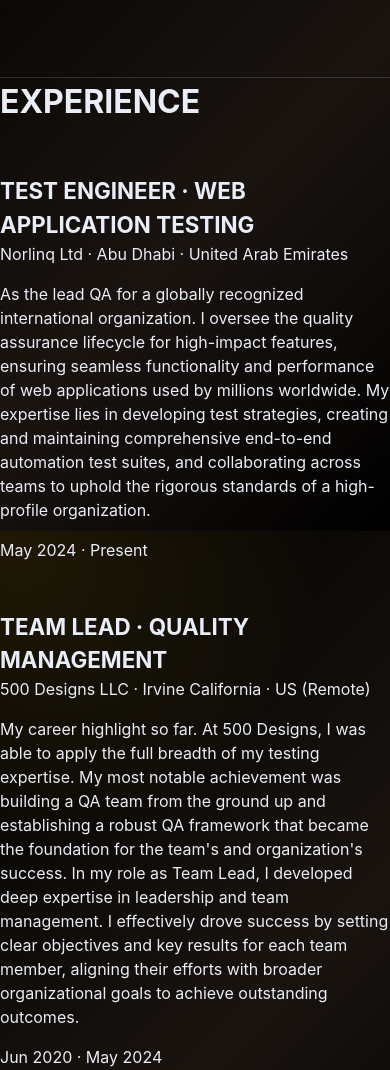
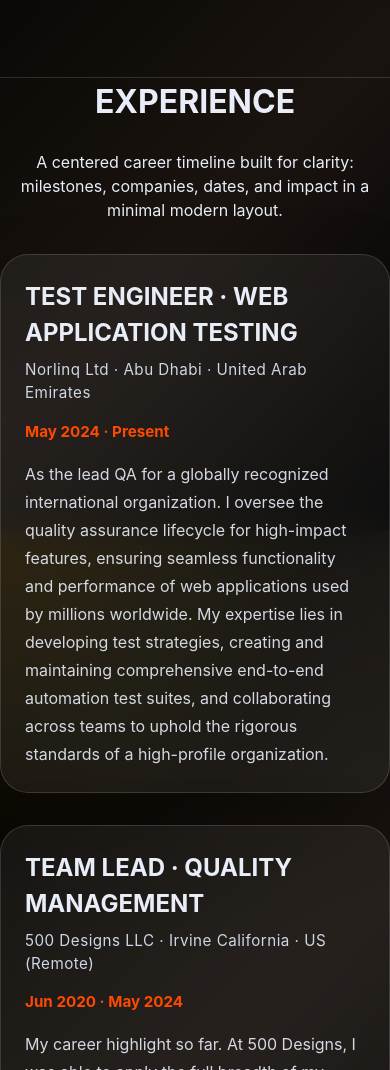
Before and after one commit to jvwilliam/jvwilliam.github.io, a website: page index.html in a window 390 px wide. Shown: the part 2845-3915 px from the top of the page. Drawn offline with Linux system fonts and the light colour scheme; a web font is replaced by a local one.

Commit message:
redesign experience section with vertical timeline concept

```diff
--- a/css/styles.css
+++ b/css/styles.css
@@ -458,6 +458,187 @@ p {
   }
 }
 
+.timeline-intro {
+  margin-bottom: 2rem;
+  text-align: center;
+}
+
+.timeline {
+  position: relative;
+  margin: 0;
+  padding: 0;
+}
+
+.timeline::before {
+  content: '';
+  position: absolute;
+  top: 0;
+  left: 50%;
+  transform: translateX(-50%);
+  width: 2px;
+  height: 100%;
+  background: rgba(233, 237, 248, 0.18);
+}
+
+.timeline-item {
+  position: relative;
+  display: flex;
+  width: 100%;
+  margin-bottom: 3rem;
+}
+
+.timeline-item.left {
+  justify-content: flex-end;
+}
+
+.timeline-item.right {
+  justify-content: flex-start;
+}
+
+.timeline-item:last-child {
+  margin-bottom: 0;
+}
+
+.timeline-marker {
+  position: absolute;
+  top: 1rem;
+  left: 50%;
+  transform: translateX(-50%);
+  width: 1.25rem;
+  height: 1.25rem;
+  display: grid;
+  place-items: center;
+}
+
+.timeline-marker::before {
+  content: '';
+  width: 0.75rem;
+  height: 0.75rem;
+  border-radius: 50%;
+  background: var(--accent-color);
+  box-shadow: 0 0 0 6px rgba(254, 74, 0, 0.16);
+}
+
+.timeline-content {
+  position: relative;
+  width: min(46rem, calc(50% - 4.5rem));
+  padding: 1.8rem 2rem;
+  border-radius: 1.75rem;
+  border: 1px solid rgba(255, 255, 255, 0.14);
+  background: rgba(255, 255, 255, 0.06);
+  backdrop-filter: blur(18px);
+  box-shadow: 0 30px 80px rgba(0, 0, 0, 0.18);
+}
+
+.timeline-item.left .timeline-content {
+  text-align: right;
+}
+
+.timeline-item.right .timeline-content {
+  text-align: left;
+}
+
+.timeline-item.left .timeline-content::after,
+.timeline-item.right .timeline-content::after {
+  content: '';
+  position: absolute;
+  top: 1.5rem;
+  width: 0;
+  height: 0;
+  border: 0.75rem solid transparent;
+}
+
+.timeline-item.left .timeline-content::after {
+  right: -1.4rem;
+  border-left-color: rgba(255, 255, 255, 0.06);
+}
+
+.timeline-item.right .timeline-content::after {
+  left: -1.4rem;
+  border-right-color: rgba(255, 255, 255, 0.06);
+}
+
+.timeline-header {
+  display: flex;
+  align-items: flex-start;
+  justify-content: space-between;
+  gap: 1rem;
+  flex-wrap: wrap;
+  margin-bottom: 1rem;
+}
+
+.timeline-header h3 {
+  margin-bottom: 0.5rem;
+  font-size: clamp(1.5rem, 2vw, 1.9rem);
+}
+
+.timeline-company {
+  color: var(--muted-color);
+  font-size: 0.95rem;
+  letter-spacing: 0.03rem;
+}
+
+.timeline-date {
+  display: inline-flex;
+  align-items: center;
+  font-size: 0.95rem;
+  font-weight: 700;
+  color: var(--accent-color);
+  white-space: nowrap;
+}
+
+.timeline-content p {
+  margin: 0;
+  color: rgba(233, 237, 248, 0.9);
+  line-height: 1.75;
+}
+
+@media (max-width: 1024px) {
+  .timeline-content {
+    width: min(100%, 40rem);
+  }
+}
+
+@media (max-width: 768px) {
+  .timeline {
+    padding-left: 0;
+  }
+
+  .timeline::before,
+  .timeline-marker {
+    display: none;
+  }
+
+  .timeline-item,
+  .timeline-item.left,
+  .timeline-item.right {
+    display: block;
+    width: 100%;
+    margin-bottom: 2rem;
+    justify-content: flex-start;
+    text-align: left;
+  }
+
+  .timeline-item:last-child {
+    margin-bottom: 0;
+  }
+
+  .timeline-content {
+    width: 100%;
+    margin-left: 0;
+    padding: 1.5rem 1.5rem;
+  }
+
+  .timeline-item.left .timeline-content,
+  .timeline-item.right .timeline-content {
+    text-align: left;
+  }
+
+  .timeline-content::after {
+    display: none;
+  }
+}
+
 /* ===== FOOTER ===== */
 .footer {
   background: rgba(0, 0, 0, 0.8);
--- a/js/scripts.js
+++ b/js/scripts.js
@@ -21,19 +21,34 @@ function escapeHTML(str) {
 }
 // Section ID pattern - {section}-{sectionName}-{sectionPurporse}
 function renderWorkProfile(workProfile = []) {
-    let html = '<h2 class="mb-5" id="section-experience-primaryHeading" data-testid="section-experience-primaryHeading">Experience</h2>';
-    workProfile.slice().reverse().forEach(({position, companyName, location, duration, description}) => {
+    let html = `
+        <div class="timeline-intro">
+            <h2 class="section-title" id="section-experience-primaryHeading" data-testid="section-experience-primaryHeading">Experience</h2>
+            <p class="section-copy">A centered career timeline built for clarity: milestones, companies, dates, and impact in a minimal modern layout.</p>
+        </div>
+        <div class="timeline" aria-label="experience timeline">
+    `;
+
+    workProfile.slice().reverse().forEach(({position, companyName, location, duration, description}, index) => {
+        const sideClass = index % 2 === 0 ? 'timeline-item left' : 'timeline-item right';
         html += `
-            <div class="d-flex flex-column flex-md-row justify-content-between mb-5">
-                <div class="flex-grow-1">
-                    <h3 class="mb-0" id="section-experience-workTitle" data-testid="section-experience-workTitle">${escapeHTML(position)}</h3>
-                    <div class="subheading mb-3" id="section-experience-companyName" data-testid="section-experience-companyName">${escapeHTML(companyName)}${location ? ' · ' + escapeHTML(location) : ''}</div>
+            <article class="${sideClass}">
+                <div class="timeline-marker" aria-hidden="true"></div>
+                <div class="timeline-content">
+                    <div class="timeline-header">
+                        <div>
+                            <h3 id="section-experience-workTitle" data-testid="section-experience-workTitle">${escapeHTML(position)}</h3>
+                            <div class="timeline-company" id="section-experience-companyName" data-testid="section-experience-companyName">${escapeHTML(companyName)}${location ? ' · ' + escapeHTML(location) : ''}</div>
+                        </div>
+                        <time class="timeline-date">${escapeHTML(duration)}</time>
+                    </div>
                     <p>${escapeHTML(description)}</p>
                 </div>
-                <div class="flex-shrink-0"><span class="text-primary">${escapeHTML(duration)}</span></div>
-            </div>
+            </article>
         `;
     });
+
+    html += '</div>';
     workProfileContainer.innerHTML = html;
 }
 
```
